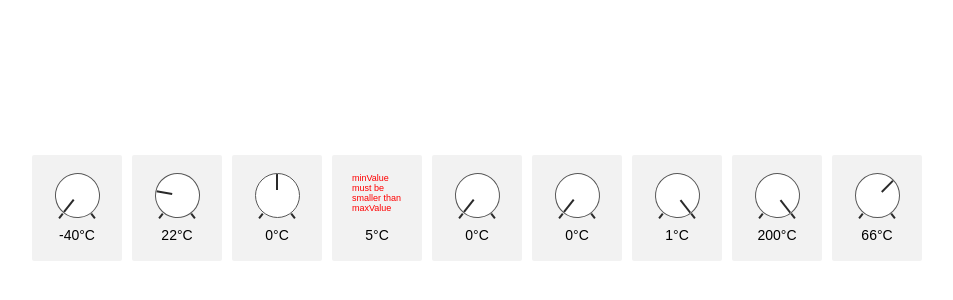
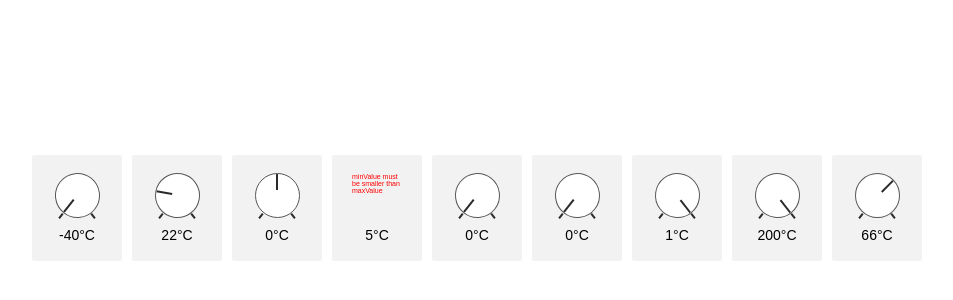
Before and after one commit to Anoian/test-project-1, a React (Create React App) app: page / in a window 1280 px wide. Shown: the part 192-492 px from the top of the page, without its empty margins (163-1116 px from the left). Built offline with nearby package versions, Linux system fonts and the light colour scheme.

Commit message:
fix: reduce font-size of error message so that it works in firefox and chrome

```diff
--- a/src/components/icons/TemperatureIcon/index.module.css
+++ b/src/components/icons/TemperatureIcon/index.module.css
@@ -50,6 +50,6 @@
 
 .error {
   color: red;
-  font-size: 9px;
+  font-size: 7px;
   font-family: "Ubuntu", sans-serif;
 }
```
